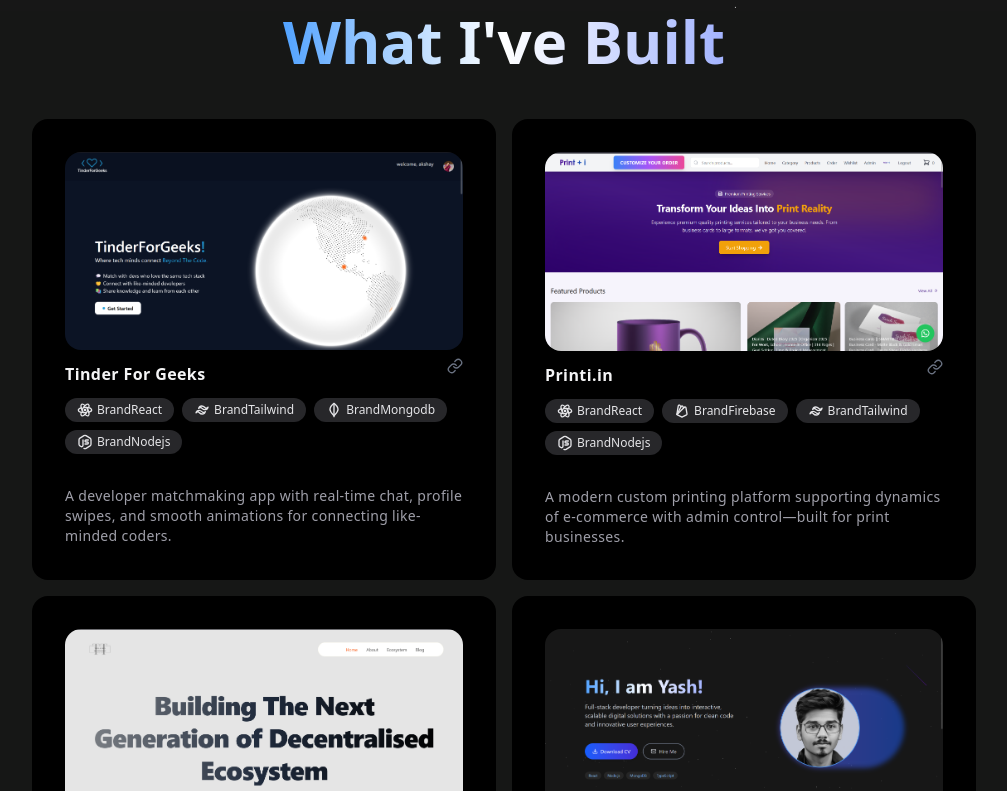
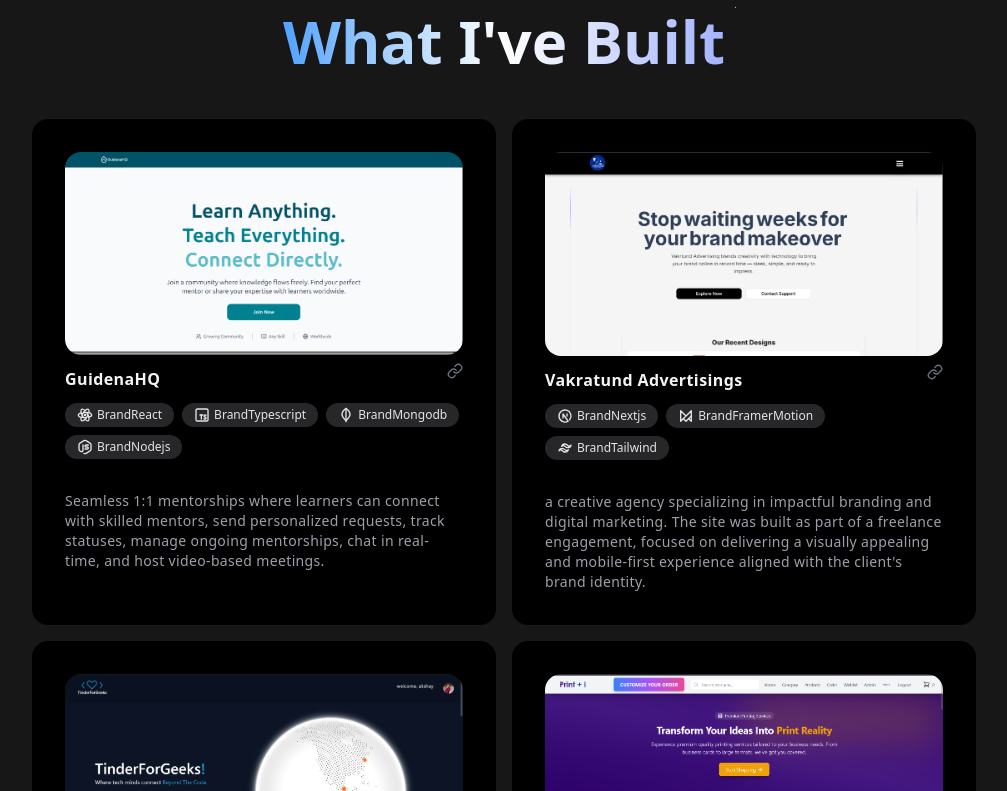
Before and after one commit to yashbhidawe/portfolio, a React (Vite) app: page / in a window 1280 px wide. Shown: the part 789-1580 px from the top of the page, without its empty margins (136-1143 px from the left). Built offline with nearby package versions, Linux system fonts and the light colour scheme.

Commit message:
update: experience, projects

```diff
--- a/src/components/Experience.jsx
+++ b/src/components/Experience.jsx
@@ -34,7 +34,7 @@ export function Experience() {
       content: (
         <div>
           <p className="mb-2 text-sm font-medium text-white dark:text-neutral-100">
-            Frontend Developer · Freelance (2024 – Present)
+            Frontend Developer · Freelance (2024 – 2025)
           </p>
           <ul className="list-disc pl-4 text-xs font-normal text-white md:text-sm dark:text-neutral-200">
             <li className="mb-2">
@@ -55,6 +55,27 @@ export function Experience() {
         </div>
       ),
     },
+    {
+      title: "2025",
+      content: (
+        <div>
+          <p className="mb-2 text-sm font-medium text-white dark:text-neutral-100">
+            Software Engineer Intern · EaseMyExpo (Aug 2025 – Present)
+          </p>
+          <ul className="list-disc pl-4 text-xs font-normal text-white md:text-sm dark:text-neutral-200">
+            <li className="mb-2">
+              To be updated with the latest contributions and projects.
+            </li>
+            <li className="mb-2">
+              To be updated with the latest contributions and projects.
+            </li>
+            <li className="mb-2">
+              To be updated with the latest contributions and projects.
+            </li>
+          </ul>
+        </div>
+      ),
+    },
   ];
 
   return (
--- a/src/components/Projects.jsx
+++ b/src/components/Projects.jsx
@@ -3,6 +3,8 @@ import printi from "../assets/images/printi.png";
 import portfolio from "../assets/images/portfolio.png";
 import tinder from "../assets/images/tinder-for-geeks.png";
 import trillicorn from "../assets/images/trillicorn-technology.png";
+import guidena from "../assets/images/guidena.png";
+import vakrtund from "../assets/images/vakrtund.png";
 import {
   IconBrandNodejs,
   IconBrandReact,
@@ -10,6 +12,8 @@ import {
   IconBrandTailwind,
   IconBrandFirebase,
   IconBrandFramerMotion,
+  IconBrandTypescript as Typescript,
+  IconBrandNextjs as NextJS,
 } from "@tabler/icons-react";
 
 export default function Projects() {
@@ -26,6 +30,23 @@ export default function Projects() {
   );
 }
 export const projects = [
+  {
+    title: "GuidenaHQ",
+    description:
+      "Seamless 1:1 mentorships where learners can connect with skilled mentors, send personalized requests, track statuses, manage ongoing mentorships, chat in real-time, and host video-based meetings.",
+    link: "https://guidenahq.vercel.app/",
+    imageUrl: guidena,
+    tech: [IconBrandReact, Typescript, IconBrandMongodb, IconBrandNodejs],
+  },
+  {
+    title: "Vakratund Advertisings",
+    description:
+      " a creative agency specializing in impactful branding and digital marketing. The site was built as part of a freelance engagement, focused on delivering a visually appealing and mobile-first experience aligned with the client's brand identity.",
+    link: "https://www.vakratundaadvertising.com/",
+    imageUrl: vakrtund,
+    tech: [NextJS, IconBrandFramerMotion, IconBrandTailwind],
+  },
+
   {
     title: "Tinder For Geeks",
     description:
```
Also changed, not shown: src/assets/images/guidena.png (added), src/assets/images/vakrtund.png (added).
